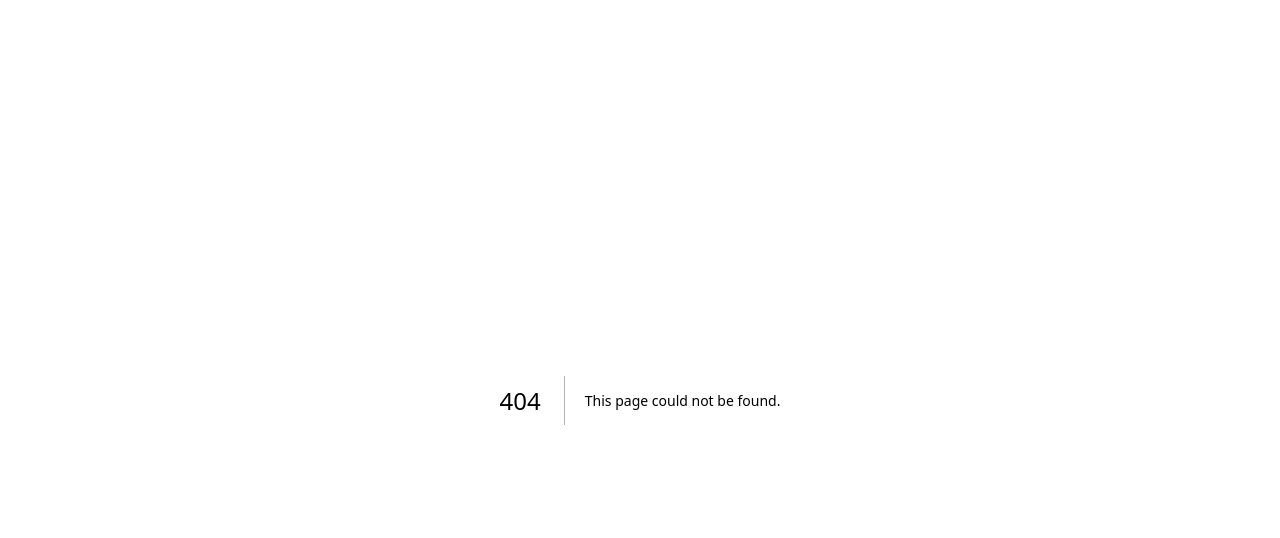
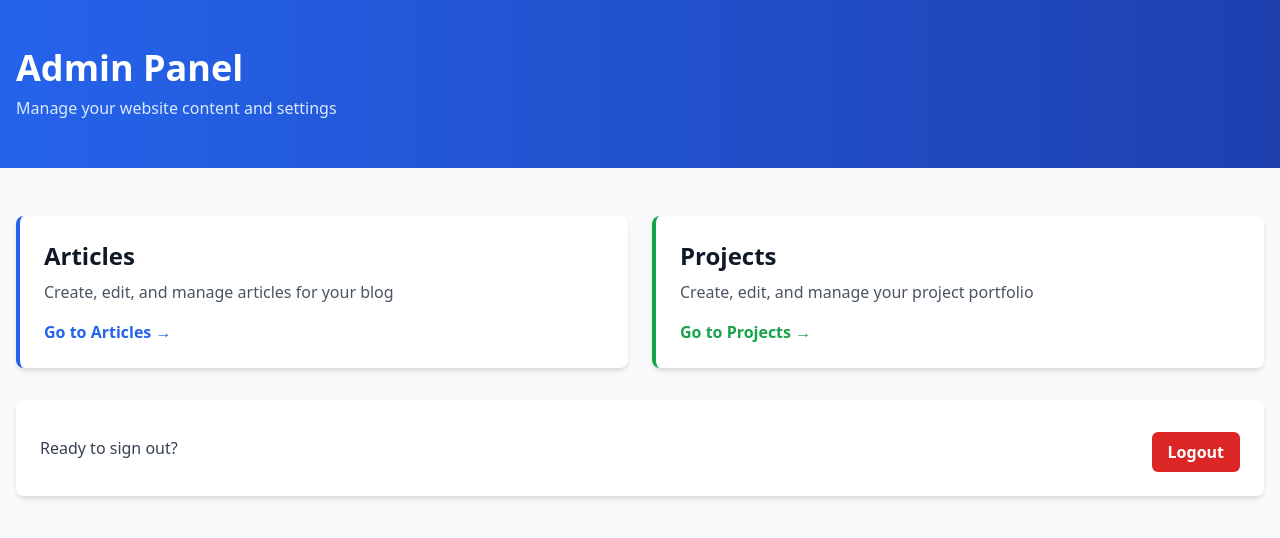
Before and after one commit to sutodiryo/landing-page-beehive, a Next.js app in the folder frontend/: page /admin in a window 1280 px wide. Before the commit this address had no page. Shown: the top 538 px of the page. Built offline with nearby package versions, Linux system fonts and the light colour scheme; sample sign-in values are in the browser's storage.

Commit message:
add index admin

```diff
--- /dev/null
+++ b/frontend/pages/admin/index.js
@@ -0,0 +1,62 @@
+import Link from 'next/link';
+import { useEffect } from 'react';
+import { useRouter } from 'next/router';
+
+export default function AdminHome() {
+  const router = useRouter();
+  useEffect(() => {
+    const t = localStorage.getItem('token');
+    if (!t) router.push('/admin/login');
+  }, []);
+
+  const logout = () => {
+    localStorage.removeItem('token');
+    window.location.href = '/';
+  }
+
+  return (
+    <div className="min-h-screen bg-gray-50">
+      {/* Header */}
+      <div className="bg-gradient-to-r from-blue-600 to-blue-800 text-white py-12 px-4">
+        <div className="max-w-7xl mx-auto">
+          <h1 className="text-4xl font-bold mb-2">Admin Panel</h1>
+          <p className="text-blue-100">Manage your website content and settings</p>
+        </div>
+      </div>
+
+      {/* Main content */}
+      <div className="max-w-7xl mx-auto py-12 px-4">
+        <div className="grid grid-cols-1 md:grid-cols-2 gap-6 mb-8">
+          {/* Articles Card */}
+          <Link href="/admin/articles" className="block p-6 bg-white rounded-lg shadow-md hover:shadow-lg transition border-l-4 border-blue-600">
+            <h2 className="text-2xl font-bold text-gray-900 mb-2">Articles</h2>
+            <p className="text-gray-600">Create, edit, and manage articles for your blog</p>
+            <div className="mt-4 inline-block text-blue-600 font-semibold hover:underline">
+              Go to Articles →
+            </div>
+          </Link>
+
+          {/* Projects Card */}
+          <Link href="/admin/projects" className="block p-6 bg-white rounded-lg shadow-md hover:shadow-lg transition border-l-4 border-green-600">
+            <h2 className="text-2xl font-bold text-gray-900 mb-2">Projects</h2>
+            <p className="text-gray-600">Create, edit, and manage your project portfolio</p>
+            <div className="mt-4 inline-block text-green-600 font-semibold hover:underline">
+              Go to Projects →
+            </div>
+          </Link>
+        </div>
+
+        {/* Logout Button */}
+        <div className="flex items-center justify-between bg-white p-6 rounded-lg shadow-md">
+          <p className="text-gray-700">Ready to sign out?</p>
+          <button
+            onClick={logout}
+            className="bg-red-600 hover:bg-red-700 text-white font-semibold py-2 px-4 rounded-md"
+          >
+            Logout
+          </button>
+        </div>
+      </div>
+    </div>
+  )
+}
```
